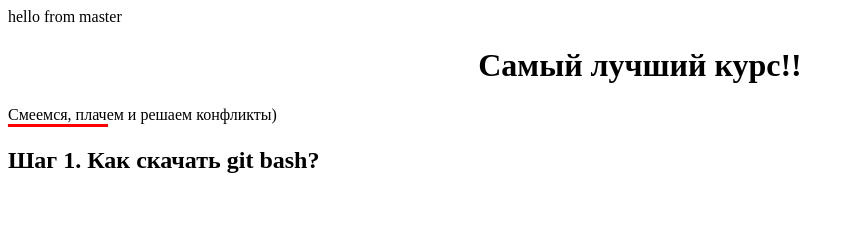
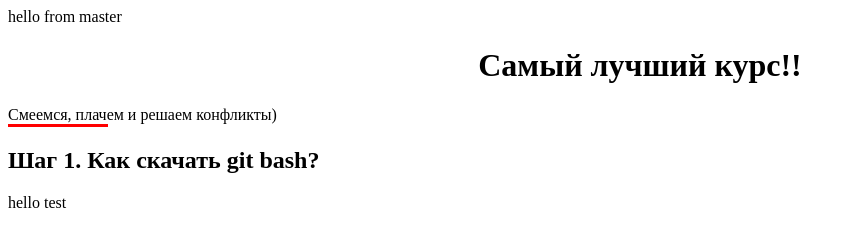
Before and after one commit to Bubnov-dev/test_git, a plain HTML site: page index.html in a window 1280 px wide. Shown: the whole page, without its empty margins (0-854 px from the left). Drawn offline with Linux system fonts and the light colour scheme.

Commit message:
test hello

```diff
--- a/index.html
+++ b/index.html
@@ -13,7 +13,9 @@
     <div class="subtitle">Смеемся, плачем и решаем конфликты)</div>
     <div class="red-line"></div>
 
+
     <h2 class="h2">Шаг 1. Как скачать git bash?</h2>
 
+<div>hello test</div>
 </body>
 </html>
```
